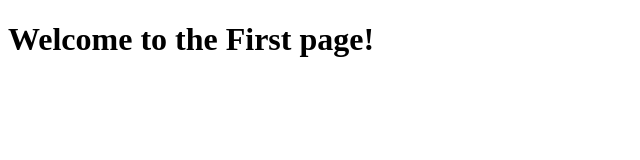
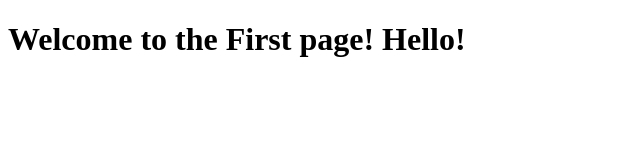
Before and after one commit to abhople1902/symmetric-test1, a plain HTML site: page first.html in a window 1280 px wide. Shown: the whole page, without its empty margins (0-640 px from the left). Drawn offline with Linux system fonts and the light colour scheme.

Commit message:
Update first.html

```diff
--- a/first.html
+++ b/first.html
@@ -6,7 +6,7 @@
     </head>
     <body>
         <main>
-            <h1>Welcome to the First page!</h1>
+            <h1>Welcome to the First page! Hello!</h1>
         </main>
     </body>
 </html>
```
